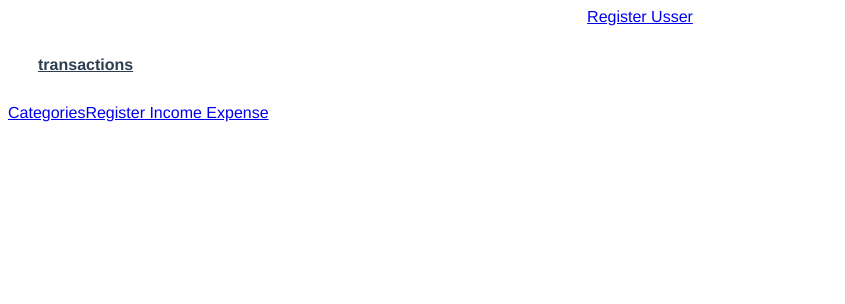
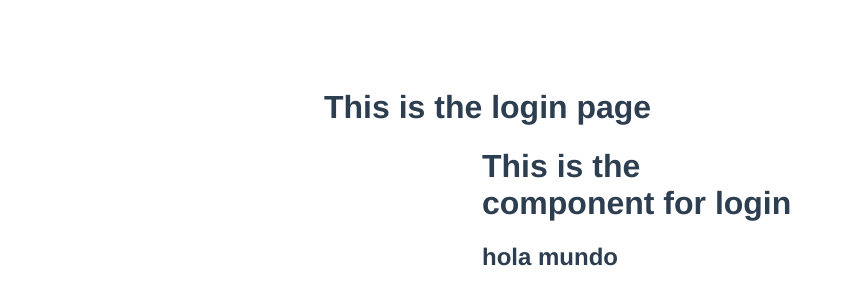
Before and after one commit to AlejandraDay/BRD, a Vue app: page / in a window 1280 px wide. Shown: the top 304 px of the page, without its empty margins (0-845 px from the left). Built offline with nearby package versions, Linux system fonts and the light colour scheme.

Commit message:
login: created the route, view and component for the login

```diff
--- a/src/App.vue
+++ b/src/App.vue
@@ -1,18 +1,11 @@
 <template>
   <div id="app">
-    <div id="router">
-      <router-link to="/registerUsser">Register Usser</router-link>
-    </div>
     <div v-if="visible" id="position">
       <button id="profile" @click="redirectProfile()">Perfil</button>
     </div>
     <div id="nav">
-      <router-link to="/transaction">transactions</router-link>
+      <router-link to="/"></router-link>
     </div>
-    <router-link to="/categories">Categories</router-link>
-    <router-link to="/registerIncomeExpense"
-      >Register Income Expense</router-link
-    >
     <router-view />
   </div>
 </template>
--- /dev/null
+++ b/src/components/Login.vue
@@ -0,0 +1,23 @@
+<template>
+  <div class="login">
+    <h1>This is the component for login</h1>
+    <h2>{{ hola }}</h2>
+  </div>
+</template>
+
+<script>
+export default {
+  name: "Login",
+  data() {
+    return {
+      hola: "hola mundo"
+    };
+  }
+};
+</script>
+
+<style scoped>
+.login {
+  margin: auto;
+}
+</style>
--- a/src/router/index.js
+++ b/src/router/index.js
@@ -40,7 +40,7 @@ const routes = [
     component: () => import("../views/ModifyDeleteItemView.vue")
   },
   {
-    path: "/home",
+    path: "/",
     name: "Home",
     // route level code-splitting
     // this generates a separate chunk (about.[hash].js) for this route
--- a/src/views/Home.vue
+++ b/src/views/Home.vue
@@ -1,19 +1,22 @@
 <template>
-  <label for="text"> {{ getAccount.name }} </label>
+  <div>
+    <h1>This is the login page</h1>
+    <Login />
+  </div>
 </template>
 <script>
-import { mapGetters } from "vuex";
+import Login from "@/components/Login.vue";
 export default {
   name: "Home",
   components: {
-    //HelloWorld
-  },
-  computed: {
-    ...mapGetters(["getAccount"]),
-    // getList,
-    account() {
-      return this.getAccount;
-    }
+    Login
   }
 };
 </script>
+
+<style scoped>
+div {
+  margin: auto;
+  width: 50%;
+}
+</style>
```
